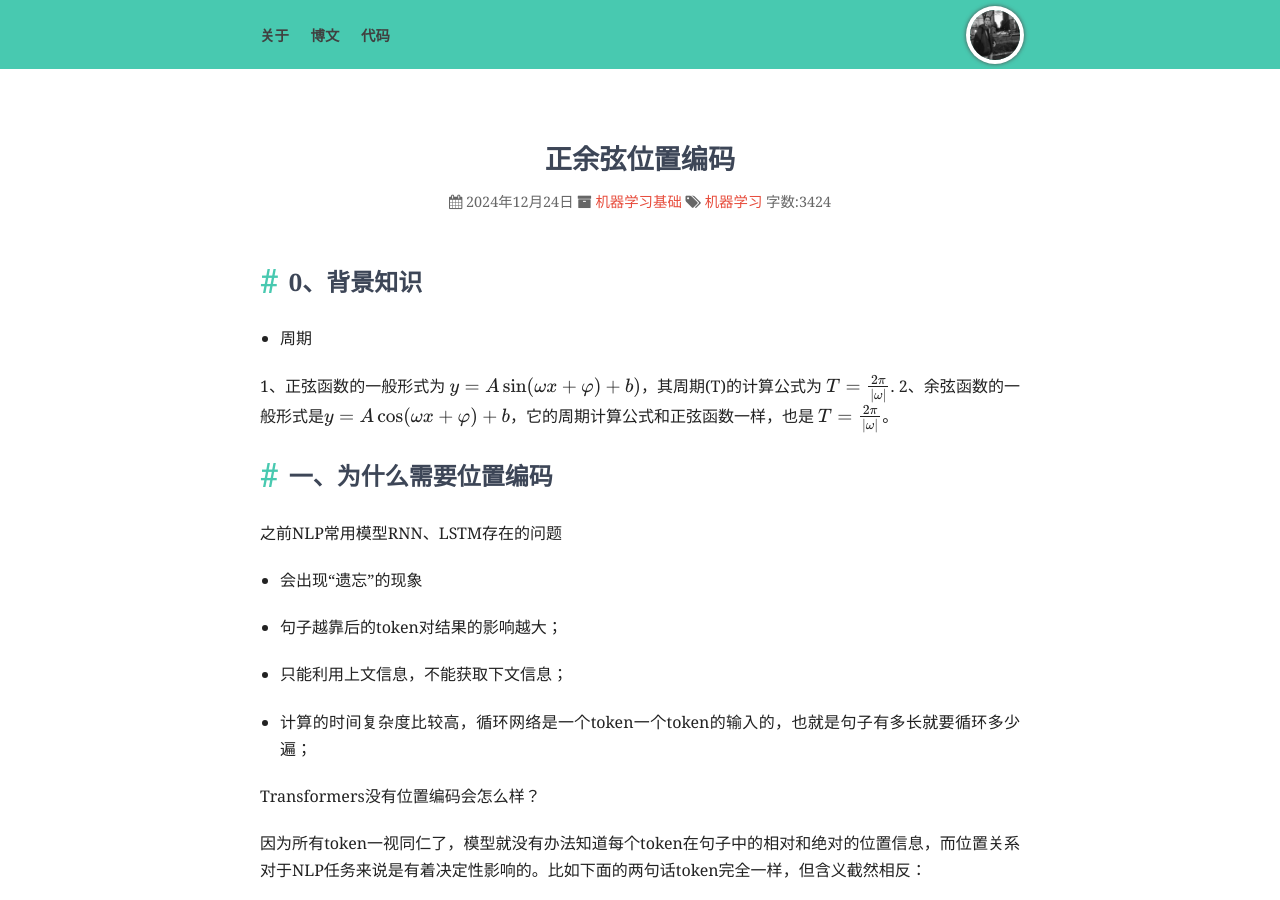
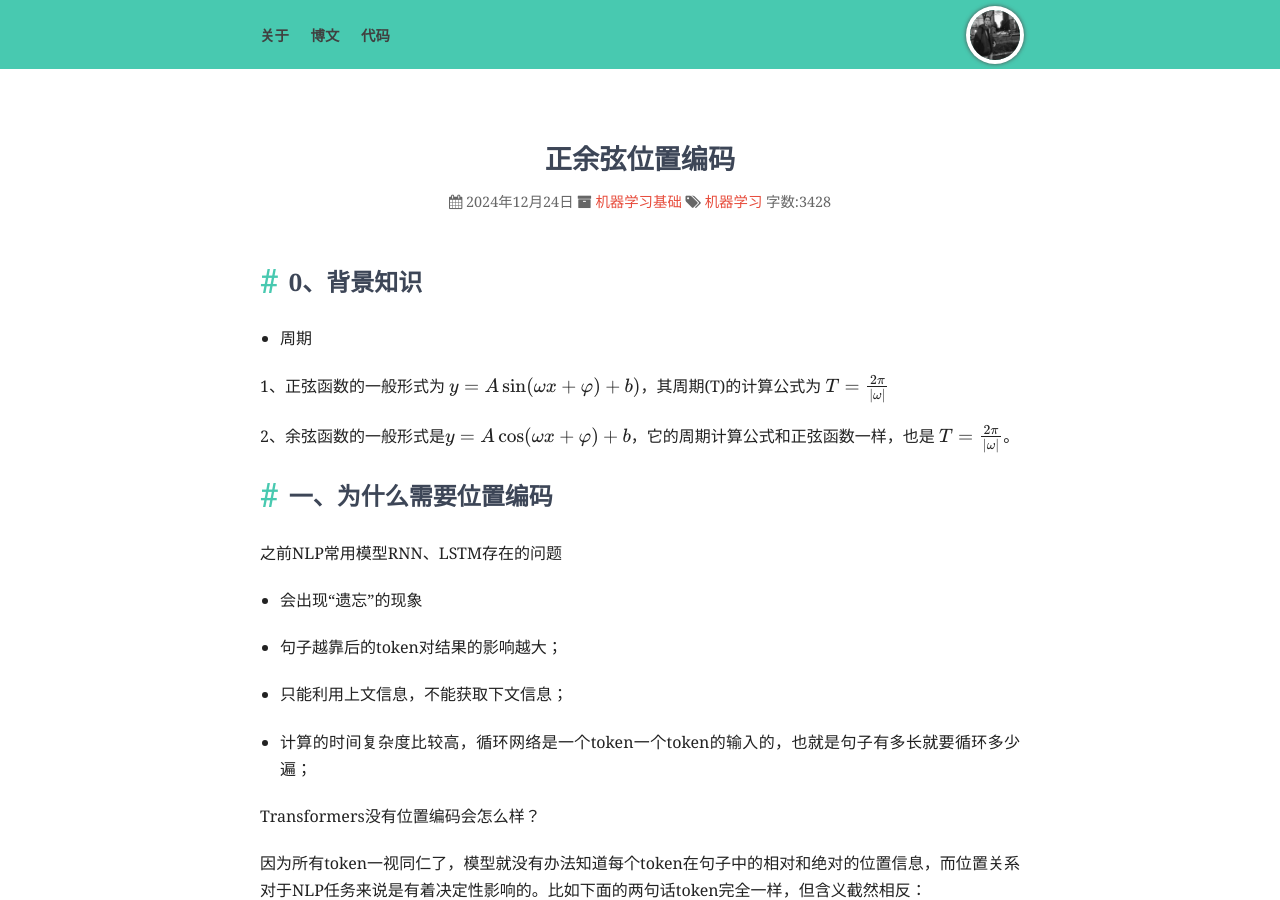
Before and after one commit to pointerhacker/pointerhacker.github.io, a Jekyll site: the page built from _posts/2024-12-24-正余弦位置编码.md, in a window 1280 px wide and 900 px high. Built offline with Jekyll 4.4.1, drawn with Linux system fonts in a browser that asks for light colours; nearby versions of some CDN libraries; comment, search, counter and statistics services are not loaded.

Commit message:
fix: 格式修复

```diff
--- a/_posts/2024-12-24-正余弦位置编码.md
+++ b/_posts/2024-12-24-正余弦位置编码.md
@@ -10,7 +10,8 @@
 - 周期
 
 1、正弦函数的一般形式为 $$y = A\sin(\omega x + \varphi)+b)$$，其周期\(T\)的计算公式为
-$$T = \frac{2\pi}{|\omega|}$$.
+$$T = \frac{2\pi}{|\omega|}$$
+
 2、余弦函数的一般形式是$$y = A\cos(\omega x+\varphi)+b$$，它的周期计算公式和正弦函数一样，也是
 $$T=\frac{2\pi}{|\omega|}$$。
 
```
